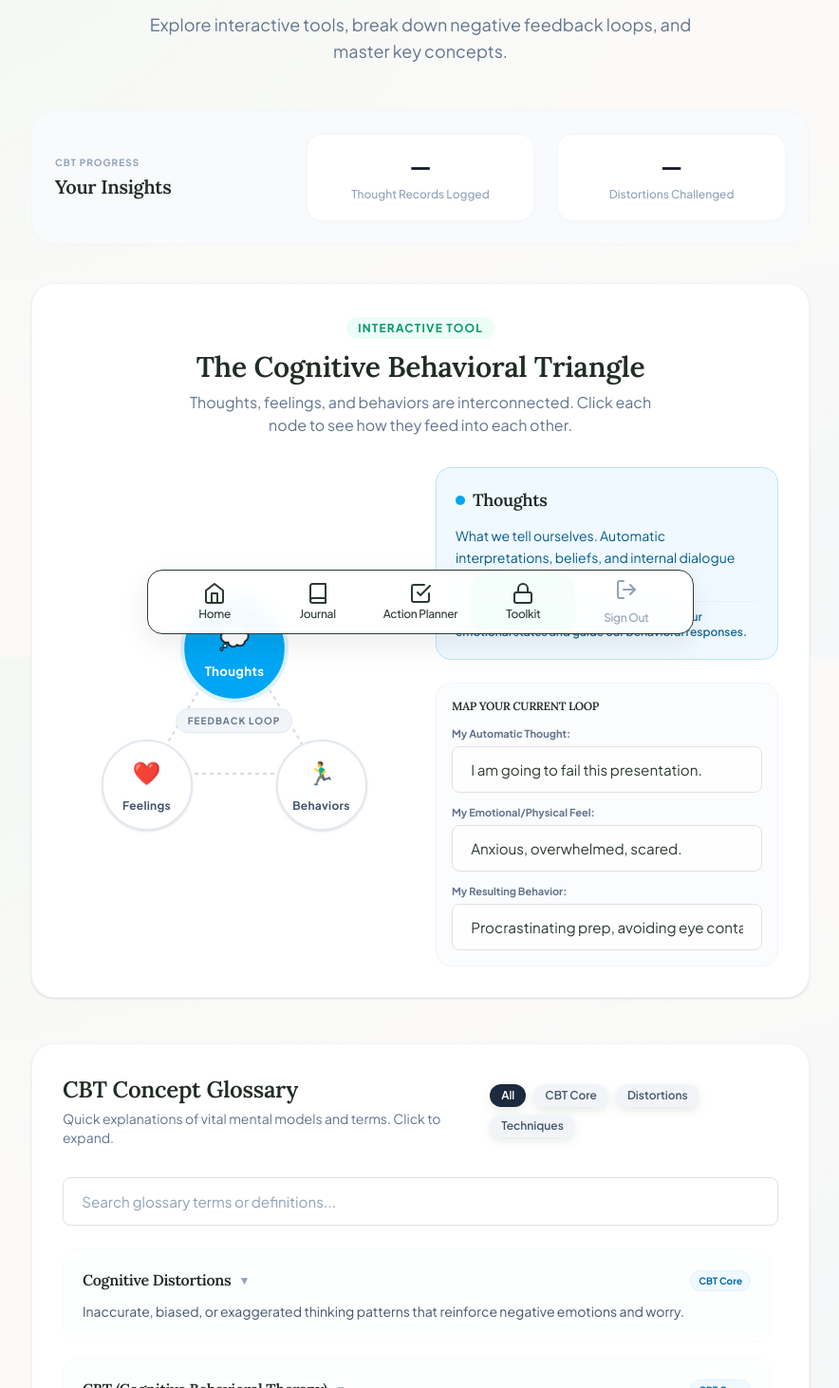
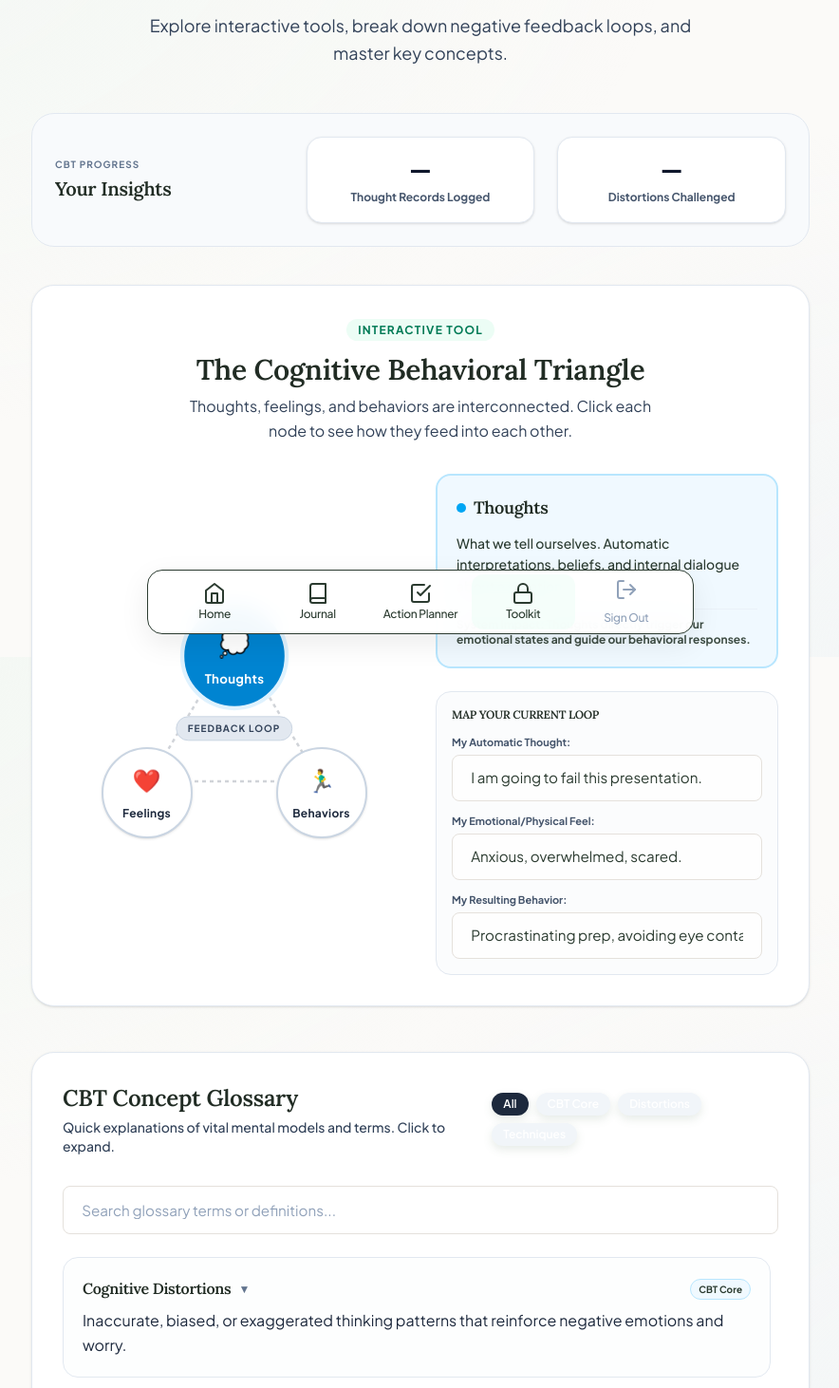
Before and after one commit to Coach-AIM/worry-vault, a Next.js app: page /toolkit in a window 1280 px wide. Shown: the part 108-1570 px from the top of the page at 95% size, without its empty margins (197-1081 px from the left). Built offline with nearby package versions, Linux system fonts and the light colour scheme; no server answers.

Commit message:
rebuild Home.tsx and Toolkit.tsx text layers for high visibility contrast, balance desktop card height spacing, and lock padding structures

```diff
--- a/src/app/toolkit/page.tsx
+++ b/src/app/toolkit/page.tsx
@@ -132,21 +132,21 @@ export default function ToolkitPage() {
       title: "Thoughts",
       desc: "What we tell ourselves. Automatic interpretations, beliefs, and internal dialogue about a situation.",
       impact: "Thoughts directly trigger our emotional states and guide our behavioral responses.",
-      color: "border-sky-200 bg-sky-50 text-sky-800",
+      color: "border-sky-200 bg-sky-50 text-sky-850",
       accent: "bg-sky-500",
     },
     feelings: {
       title: "Feelings / Emotions",
       desc: "Emotional states (e.g., anxiety, sadness, anger) and physical body sensations (e.g., rapid heartbeat, tightness).",
       impact: "Feelings reinforce our negative thoughts and tempt us to act in survival-oriented ways.",
-      color: "border-amber-200 bg-amber-50 text-amber-800",
+      color: "border-amber-200 bg-amber-50 text-amber-850",
       accent: "bg-amber-500",
     },
     behaviors: {
       title: "Behaviors",
       desc: "The actions we take or avoid (e.g., procrastination, avoidance, checking, practicing mindfulness).",
       impact: "Our behaviors can either break the feedback loop or further reinforce negative thoughts and emotions.",
-      color: "border-emerald-200 bg-emerald-50 text-emerald-800",
+      color: "border-emerald-200 bg-emerald-50 text-emerald-850",
       accent: "bg-emerald-500",
     },
   };
@@ -165,37 +165,37 @@ export default function ToolkitPage() {
         <h1 className="text-3xl sm:text-4xl font-extrabold text-slate-900 tracking-tight mb-2">
           CBT Mental Toolkit
         </h1>
-        <p className="text-base sm:text-lg text-slate-500 max-w-xl mx-auto">
+        <p className="text-base sm:text-lg text-slate-700 max-w-xl mx-auto leading-relaxed font-normal">
           Explore interactive tools, break down negative feedback loops, and master key concepts.
         </p>
       </header>
 
       {/* Personal Insights Summary Widget */}
-      <div className="bg-slate-50 border border-slate-100 p-6 rounded-3xl mb-10 grid grid-cols-1 sm:grid-cols-3 gap-6 items-center">
+      <div className="bg-slate-50 border border-slate-200 p-6 rounded-3xl mb-10 grid grid-cols-1 sm:grid-cols-3 gap-6 items-center">
         <div className="text-center sm:text-left">
-          <span className="text-[10px] font-bold text-slate-400 uppercase tracking-widest block mb-1">CBT PROGRESS</span>
-          <h3 className="text-xl font-bold text-slate-800">Your Insights</h3>
+          <span className="text-[10px] font-bold text-slate-500 uppercase tracking-widest block mb-1">CBT PROGRESS</span>
+          <h3 className="text-xl font-extrabold text-slate-900">Your Insights</h3>
         </div>
-        <div className="bg-white border border-slate-100/80 p-4 rounded-2xl text-center shadow-[0_2px_8px_rgba(0,0,0,0.01)]">
-          <span className="text-2xl font-bold text-slate-900 block">{entriesCount !== null ? entriesCount : "—"}</span>
-          <span className="text-xs text-slate-400 font-medium">Thought Records Logged</span>
+        <div className="bg-white border border-slate-200 p-4 rounded-2xl text-center shadow-sm">
+          <span className="text-2xl font-black text-slate-900 block">{entriesCount !== null ? entriesCount : "—"}</span>
+          <span className="text-xs text-slate-600 font-bold">Thought Records Logged</span>
         </div>
-        <div className="bg-white border border-slate-100/80 p-4 rounded-2xl text-center shadow-[0_2px_8px_rgba(0,0,0,0.01)]">
-          <span className="text-2xl font-bold text-slate-900 block">{distortionsCount !== null ? distortionsCount : "—"}</span>
-          <span className="text-xs text-slate-400 font-medium">Distortions Challenged</span>
+        <div className="bg-white border border-slate-200 p-4 rounded-2xl text-center shadow-sm">
+          <span className="text-2xl font-black text-slate-900 block">{distortionsCount !== null ? distortionsCount : "—"}</span>
+          <span className="text-xs text-slate-600 font-bold">Distortions Challenged</span>
         </div>
       </div>
 
       {/* SECTION 1: INTERACTIVE CBT TRIANGLE */}
-      <section className="bg-white p-6 sm:p-8 rounded-3xl shadow-sm border border-slate-100 mb-12">
+      <section className="bg-white p-6 sm:p-8 rounded-3xl shadow-sm border border-slate-200 mb-12">
         <div className="text-center mb-8">
-          <span className="text-xs font-bold tracking-widest text-emerald-600 uppercase bg-emerald-50 px-3 py-1 rounded-full">
+          <span className="text-xs font-bold tracking-widest text-emerald-700 uppercase bg-emerald-50 px-3 py-1 rounded-full">
             Interactive Tool
           </span>
-          <h2 className="text-2xl sm:text-3xl font-bold text-slate-900 mt-3 mb-2">
+          <h2 className="text-2xl sm:text-3xl font-extrabold text-slate-900 mt-3 mb-2">
             The Cognitive Behavioral Triangle
           </h2>
-          <p className="text-sm sm:text-base text-slate-500 max-w-lg mx-auto">
+          <p className="text-base text-slate-700 font-normal leading-relaxed max-w-lg mx-auto">
             Thoughts, feelings, and behaviors are interconnected. Click each node to see how they feed into each other.
           </p>
         </div>
@@ -208,9 +208,9 @@ export default function ToolkitPage() {
             <div className="absolute inset-0 z-0 flex items-center justify-center pointer-events-none">
               <svg width="280" height="240" viewBox="0 0 280 240" className="w-[280px] h-[240px] opacity-25">
                 {/* Arrow Paths */}
-                <path d="M 140 30 L 230 180" stroke="#64748b" strokeWidth="2" strokeDasharray="4 4" fill="none" />
-                <path d="M 230 180 L 50 180" stroke="#64748b" strokeWidth="2" strokeDasharray="4 4" fill="none" />
-                <path d="M 50 180 L 140 30" stroke="#64748b" strokeWidth="2" strokeDasharray="4 4" fill="none" />
+                <path d="M 140 30 L 230 180" stroke="#475569" strokeWidth="2.5" strokeDasharray="4 4" fill="none" />
+                <path d="M 230 180 L 50 180" stroke="#475569" strokeWidth="2.5" strokeDasharray="4 4" fill="none" />
+                <path d="M 50 180 L 140 30" stroke="#475569" strokeWidth="2.5" strokeDasharray="4 4" fill="none" />
               </svg>
             </div>
 
@@ -222,8 +222,8 @@ export default function ToolkitPage() {
                 onClick={() => setActiveNode("thoughts")}
                 className={`absolute top-0 left-1/2 -translate-x-1/2 w-24 h-24 rounded-full border-2 flex flex-col items-center justify-center font-bold transition-all duration-300 shadow-sm ${
                   activeNode === "thoughts"
-                    ? "border-sky-500 bg-sky-500 text-white scale-110 shadow-md ring-4 ring-sky-100"
-                    : "border-slate-200 bg-white text-slate-600 hover:border-sky-300 hover:text-sky-600"
+                    ? "border-sky-600 bg-sky-600 text-white scale-110 shadow-md ring-4 ring-sky-100"
+                    : "border-slate-300 bg-white text-slate-800 hover:border-sky-400 hover:text-sky-700"
                 }`}
               >
                 <span className="text-2xl mb-1">💭</span>
@@ -235,8 +235,8 @@ export default function ToolkitPage() {
                 onClick={() => setActiveNode("feelings")}
                 className={`absolute bottom-0 left-0 w-24 h-24 rounded-full border-2 flex flex-col items-center justify-center font-bold transition-all duration-300 shadow-sm ${
                   activeNode === "feelings"
-                    ? "border-amber-500 bg-amber-500 text-white scale-110 shadow-md ring-4 ring-amber-100"
-                    : "border-slate-200 bg-white text-slate-600 hover:border-amber-300 hover:text-amber-600"
+                    ? "border-amber-600 bg-amber-600 text-white scale-110 shadow-md ring-4 ring-amber-100"
+                    : "border-slate-300 bg-white text-slate-800 hover:border-amber-400 hover:text-amber-700"
                 }`}
               >
                 <span className="text-2xl mb-1">❤️</span>
@@ -248,8 +248,8 @@ export default function ToolkitPage() {
                 onClick={() => setActiveNode("behaviors")}
                 className={`absolute bottom-0 right-0 w-24 h-24 rounded-full border-2 flex flex-col items-center justify-center font-bold transition-all duration-300 shadow-sm ${
                   activeNode === "behaviors"
-                    ? "border-emerald-500 bg-emerald-500 text-white scale-110 shadow-md ring-4 ring-emerald-100"
-                    : "border-slate-200 bg-white text-slate-600 hover:border-emerald-300 hover:text-emerald-600"
+                    ? "border-emerald-600 bg-emerald-600 text-white scale-110 shadow-md ring-4 ring-emerald-100"
+                    : "border-slate-300 bg-white text-slate-800 hover:border-emerald-400 hover:text-emerald-700"
                 }`}
               >
                 <span className="text-2xl mb-1">🏃‍♂️</span>
@@ -257,7 +257,7 @@ export default function ToolkitPage() {
               </button>
 
               {/* Center Inter-connected Badge */}
-              <div className="absolute top-1/2 left-1/2 -translate-x-1/2 -translate-y-1/3 bg-slate-100 border border-slate-200 px-3 py-1 rounded-full text-[10px] font-bold text-slate-500 uppercase tracking-widest pointer-events-none">
+              <div className="absolute top-1/2 left-1/2 -translate-x-1/2 -translate-y-1/3 bg-slate-200 border border-slate-300 px-3 py-1 rounded-full text-[10px] font-bold text-slate-700 uppercase tracking-widest pointer-events-none">
                 Feedback Loop
               </div>
 
@@ -267,52 +267,52 @@ export default function ToolkitPage() {
           {/* Interactive Node Breakdown & Live Inputs */}
           <div className="md:col-span-6">
             {activeNode && (
-              <div className={`p-5 rounded-2xl border transition-all duration-300 ${nodeDetails[activeNode].color}`}>
+              <div className={`p-5 rounded-2xl border-2 transition-all duration-300 ${nodeDetails[activeNode].color}`}>
                 <div className="flex items-center gap-2 mb-3">
                   <span className={`w-2.5 h-2.5 rounded-full ${nodeDetails[activeNode].accent}`} />
                   <h3 className="text-lg font-bold">{nodeDetails[activeNode].title}</h3>
                 </div>
-                <p className="text-sm leading-relaxed mb-3">
+                <p className="text-sm font-medium leading-relaxed mb-3">
                   {nodeDetails[activeNode].desc}
                 </p>
-                <p className="text-xs font-semibold opacity-90 border-t border-slate-200/50 pt-2">
-                  <strong>System Impact:</strong> {nodeDetails[activeNode].impact}
+                <p className="text-xs font-bold opacity-90 border-t border-slate-200/50 pt-2">
+                  System Impact: {nodeDetails[activeNode].impact}
                 </p>
               </div>
             )}
 
             {/* Custom Input Practice */}
-            <div className="mt-6 bg-slate-50/50 p-4 rounded-2xl border border-slate-100">
-              <h4 className="text-xs font-bold text-slate-400 uppercase tracking-wider mb-3">
+            <div className="mt-6 bg-slate-50/50 p-4 rounded-2xl border border-slate-200">
+              <h4 className="text-xs font-bold text-slate-500 uppercase tracking-wider mb-3">
                 Map Your Current Loop
               </h4>
 
               <div className="space-y-3">
                 <div>
-                  <label className="block text-[11px] font-bold text-slate-500 mb-1">My Automatic Thought:</label>
+                  <label className="block text-[11px] font-bold text-slate-600 mb-1">My Automatic Thought:</label>
                   <input
                     type="text"
                     value={thoughtInput}
                     onChange={(e) => setThoughtInput(e.target.value)}
-                    className="w-full text-xs px-3 py-2 bg-white border border-slate-200 rounded-lg text-slate-800 focus:outline-none focus:border-sky-300"
+                    className="w-full text-xs px-3 py-2 bg-white border border-slate-350 rounded-lg text-slate-800 focus:outline-none focus:border-sky-400"
                   />
                 </div>
                 <div>
-                  <label className="block text-[11px] font-bold text-slate-500 mb-1">My Emotional/Physical Feel:</label>
+                  <label className="block text-[11px] font-bold text-slate-600 mb-1">My Emotional/Physical Feel:</label>
                   <input
                     type="text"
                     value={feelingInput}
                     onChange={(e) => setFeelingInput(e.target.value)}
-                    className="w-full text-xs px-3 py-2 bg-white border border-slate-200 rounded-lg text-slate-800 focus:outline-none focus:border-amber-300"
+                    className="w-full text-xs px-3 py-2 bg-white border border-slate-350 rounded-lg text-slate-800 focus:outline-none focus:border-amber-400"
                   />
                 </div>
                 <div>
-                  <label className="block text-[11px] font-bold text-slate-500 mb-1">My Resulting Behavior:</label>
+                  <label className="block text-[11px] font-bold text-slate-600 mb-1">My Resulting Behavior:</label>
                   <input
                     type="text"
                     value={behaviorInput}
                     onChange={(e) => setBehaviorInput(e.target.value)}
-                    className="w-full text-xs px-3 py-2 bg-white border border-slate-200 rounded-lg text-slate-800 focus:outline-none focus:border-emerald-300"
+                    className="w-full text-xs px-3 py-2 bg-white border border-slate-350 rounded-lg text-slate-800 focus:outline-none focus:border-emerald-400"
                   />
                 </div>
               </div>
@@ -323,11 +323,11 @@ export default function ToolkitPage() {
       </section>
 
       {/* SECTION 2: GLOSSARY SECTION */}
-      <section className="bg-white p-6 sm:p-8 rounded-3xl shadow-sm border border-slate-100">
+      <section className="bg-white p-6 sm:p-8 rounded-3xl shadow-sm border border-slate-200">
         <div className="flex flex-col sm:flex-row sm:items-center sm:justify-between gap-4 mb-8">
           <div className="text-left">
             <h2 className="text-2xl font-bold text-slate-900">CBT Concept Glossary</h2>
-            <p className="text-sm text-slate-500 mt-1">Quick explanations of vital mental models and terms. Click to expand.</p>
+            <p className="text-sm text-slate-700 font-medium mt-1">Quick explanations of vital mental models and terms. Click to expand.</p>
           </div>
 
           {/* Category Tabs */}
@@ -339,7 +339,7 @@ export default function ToolkitPage() {
                 className={`px-3 py-1 rounded-full text-xs font-semibold transition-colors ${
                   selectedCategory === cat
                     ? "bg-slate-800 text-white"
-                    : "bg-slate-100 text-slate-600 hover:bg-slate-200"
+                    : "bg-slate-100 text-slate-750 hover:bg-slate-200"
                 }`}
               >
                 {cat}
@@ -355,7 +355,7 @@ export default function ToolkitPage() {
             value={searchTerm}
             onChange={(e) => setSearchTerm(e.target.value)}
             placeholder="Search glossary terms or definitions..."
-            className="w-full text-sm px-4 py-3 bg-slate-50 border border-slate-200 rounded-2xl text-slate-800 placeholder-slate-400 focus:outline-none focus:ring-2 focus:ring-slate-100"
+            className="w-full text-sm px-4 py-3 bg-slate-50 border border-slate-250 rounded-2xl text-slate-900 placeholder-slate-400 focus:outline-none focus:ring-2 focus:ring-slate-200"
           />
         </div>
 
@@ -370,39 +370,39 @@ export default function ToolkitPage() {
                   onClick={() => toggleExpandTerm(item.term)}
                   className={`p-5 rounded-2xl border transition-all duration-300 cursor-pointer ${
                     isExpanded
-                      ? "border-slate-300 bg-slate-50 shadow-sm"
-                      : "border-slate-50 bg-slate-50/30 hover:bg-slate-50/70"
+                      ? "border-slate-350 bg-slate-50 shadow-sm"
+                      : "border-slate-200 bg-slate-50/30 hover:bg-slate-50/70"
                   }`}
                 >
                   <div className="flex items-center justify-between gap-2 mb-2">
                     <div className="flex items-center gap-2">
-                      <h3 className="font-bold text-slate-800">{item.term}</h3>
-                      <span className="text-slate-400 text-xs">{isExpanded ? "▲" : "▼"}</span>
+                      <h3 className="font-bold text-slate-900">{item.term}</h3>
+                      <span className="text-slate-500 text-xs">{isExpanded ? "▲" : "▼"}</span>
                     </div>
                     <span className={`text-[10px] font-bold px-2 py-0.5 rounded-full ${
                       item.category === "CBT Core"
-                        ? "bg-sky-50 text-sky-700 border border-sky-100"
+                        ? "bg-sky-50 text-sky-850 border border-sky-200"
                         : item.category === "Distortions"
-                        ? "bg-rose-50 text-rose-700 border border-rose-100"
-                        : "bg-emerald-50 text-emerald-700 border border-emerald-100"
+                        ? "bg-rose-50 text-rose-850 border border-rose-200"
+                        : "bg-emerald-50 text-emerald-850 border border-emerald-200"
                     }`}>
                       {item.category}
                     </span>
                   </div>
-                  <p className="text-sm text-slate-600 leading-relaxed">{item.definition}</p>
+                  <p className="text-base text-slate-800 font-normal leading-relaxed">{item.definition}</p>
 
                   {isExpanded && (
                     <div className="mt-4 pt-4 border-t border-slate-200/60 grid grid-cols-1 sm:grid-cols-2 gap-4 text-xs animate-fade-in">
                       {item.example && (
-                        <div className="bg-white p-3 rounded-xl border border-slate-100">
-                          <span className="font-bold text-slate-400 uppercase block mb-1">Example</span>
-                          <p className="text-slate-700 italic leading-relaxed">"{item.example}"</p>
+                        <div className="bg-white p-3 rounded-xl border border-slate-200">
+                          <span className="font-bold text-slate-500 uppercase block mb-1">Example</span>
+                          <p className="text-slate-800 italic leading-relaxed">"{item.example}"</p>
                         </div>
                       )}
                       {item.action && (
-                        <div className="bg-emerald-50/40 p-3 rounded-xl border border-emerald-100/50">
-                          <span className="font-bold text-emerald-600 uppercase block mb-1">CBT Action Tip</span>
-                          <p className="text-slate-700 leading-relaxed">{item.action}</p>
+                        <div className="bg-emerald-50/40 p-3 rounded-xl border border-emerald-250">
+                          <span className="font-bold text-emerald-700 uppercase block mb-1">CBT Action Tip</span>
+                          <p className="text-slate-850 leading-relaxed font-medium">{item.action}</p>
                         </div>
                       )}
                     </div>
@@ -411,7 +411,7 @@ export default function ToolkitPage() {
               );
             })
           ) : (
-            <div className="text-center py-8 text-slate-400 text-sm">
+            <div className="text-center py-8 text-slate-500 text-sm">
               No matching glossary terms found.
             </div>
           )}
```
Also changed, not shown: src/app/page.tsx (+46 -81 lines), 1 other file (tests, documents, lock files or other folders).
